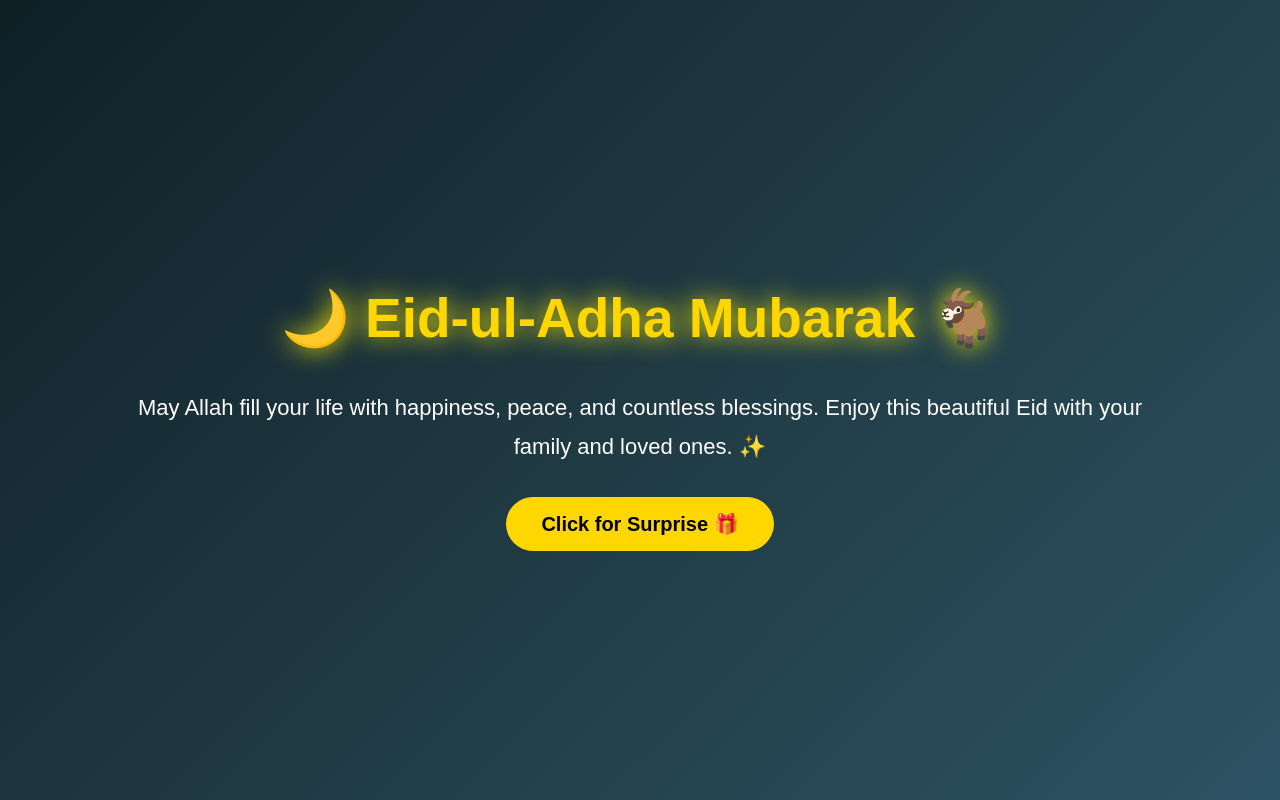
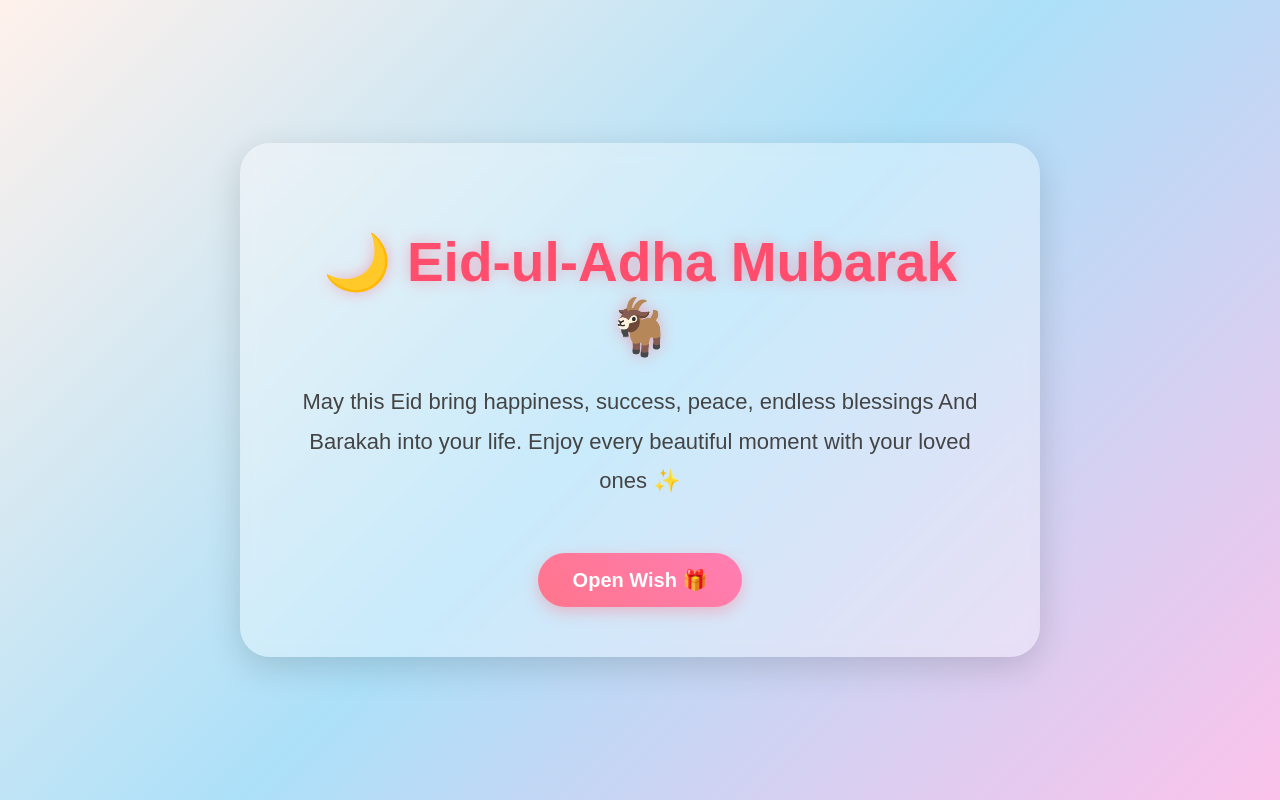
Before and after one commit to Ayeshashoukat938/Eid-wish, a plain HTML site: page index.html in a window 1280 px wide. Drawn offline with Linux system fonts and the light colour scheme.

Commit message:
Update index.html

```diff
--- a/index.html
+++ b/index.html
@@ -13,28 +13,33 @@ body{
     justify-content:center;
     align-items:center;
     height:100vh;
-    background:linear-gradient(135deg,#0f2027,#203a43,#2c5364);
+    background:linear-gradient(135deg,#fff1eb,#ace0f9,#fbc2eb);
     font-family:Arial, sans-serif;
     overflow:hidden;
 }
 
 .container{
+    background:rgba(255,255,255,0.35);
+    backdrop-filter:blur(10px);
+    padding:50px;
+    border-radius:30px;
     text-align:center;
-    color:white;
+    width:80%;
+    max-width:700px;
+    box-shadow:0 10px 35px rgba(0,0,0,0.15);
     animation:fadeIn 2s ease;
 }
 
 h1{
     font-size:55px;
-    color:#ffd700;
-    text-shadow:0 0 20px #ffd700;
-    animation:glow 2s infinite alternate;
+    color:#ff4d6d;
+    text-shadow:0 0 15px rgba(255,77,109,0.4);
+    margin-bottom:20px;
 }
 
 p{
     font-size:22px;
-    width:80%;
-    margin:auto;
+    color:#444;
     line-height:1.8;
 }
 
@@ -44,26 +49,27 @@ button{
     font-size:20px;
     border:none;
     border-radius:50px;
-    background:#ffd700;
-    color:black;
+    background:linear-gradient(45deg,#ff758c,#ff7eb3);
+    color:white;
     cursor:pointer;
     transition:0.4s;
     font-weight:bold;
+    box-shadow:0 5px 15px rgba(255,118,136,0.4);
 }
 
 button:hover{
-    transform:scale(1.1);
-    box-shadow:0 0 20px #ffd700;
-}
-
-@keyframes glow{
-    from{ text-shadow:0 0 10px #ffd700; }
-    to{ text-shadow:0 0 30px #fff700; }
+    transform:scale(1.08);
 }
 
 @keyframes fadeIn{
-    from{opacity:0; transform:translateY(30px);}
-    to{opacity:1; transform:translateY(0);}
+    from{
+        opacity:0;
+        transform:translateY(30px);
+    }
+    to{
+        opacity:1;
+        transform:translateY(0);
+    }
 }
 </style>
 </head>
@@ -74,16 +80,16 @@ button:hover{
     <h1>🌙 Eid-ul-Adha Mubarak 🐐</h1>
 
     <p>
-        May Allah fill your life with happiness, peace, and countless blessings.
-        Enjoy this beautiful Eid with your family and loved ones. ✨
+        May this Eid bring happiness, success, peace, endless blessings And Barakah
+        into your life. Enjoy every beautiful moment with your loved ones ✨
     </p>
 
-    <button onclick="showWish()">Click for Surprise 🎁</button>
+    <button onclick="showWish()">Open Wish 🎁</button>
 </div>
 
 <script>
 function showWish(){
-    alert("✨ Wishing You & Your Family a Very Happy Bakra Eid ✨");
+    alert("✨ Wishing You & Your Family a Wonderful Bakra Eid ✨");
 }
 </script>
 
```
